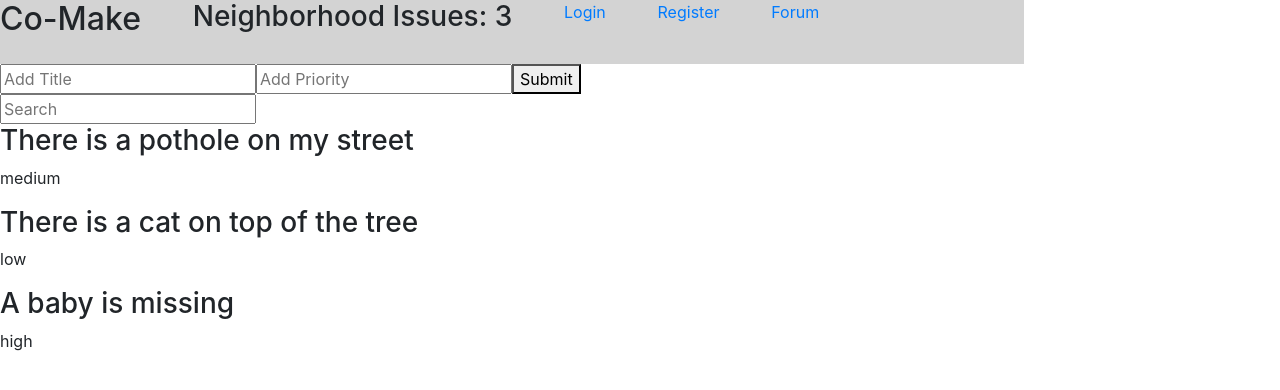
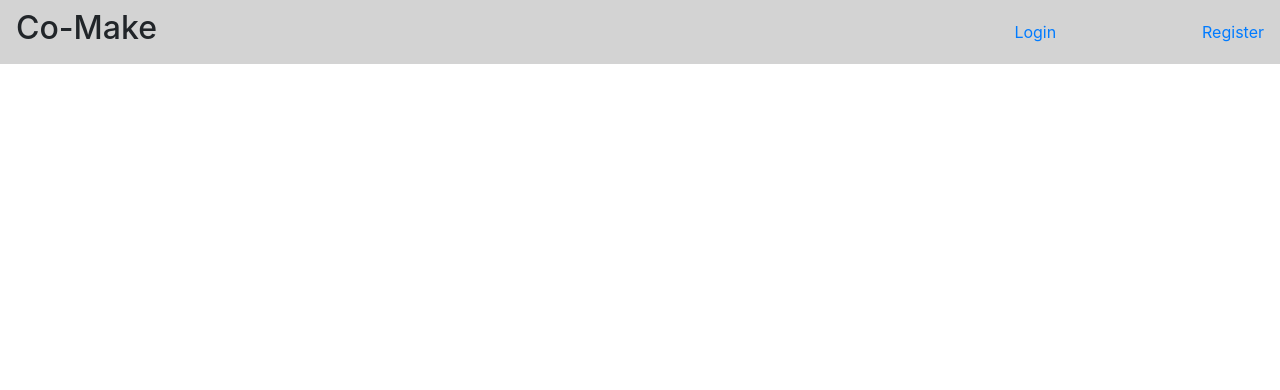
Before and after one commit to Build-Week-Co-make-5/Front-End, a React (Create React App) app in the folder co-make/: page /main-page in a window 1280 px wide. Shown: the top 390 px of the page. Built offline with nearby package versions, Linux system fonts and the light colour scheme.

Commit message:
amended login, registration and search forms

```diff
--- a/co-make/src/App.js
+++ b/co-make/src/App.js
@@ -22,7 +22,7 @@ function App() {
               return <RegistrationForm />;
             }}
           />
-          <Route path="/main-page" render={() => {
+          <Route path="/main" render={() => {
             return <IssueList />
           }} />
         </div>
--- a/co-make/src/components/IssueList.js
+++ b/co-make/src/components/IssueList.js
@@ -1,25 +1,36 @@
-import React, { useState, useContext } from "react";
+import React, { useState, useContext, useEffect } from "react";
 import Issue from "./Issue";
-import { IssueContext } from '../IssueContext';
+import { IssueContext } from "../IssueContext";
 import AddIssue from "./AddIssue";
 import SearchForm from "./SearchForm";
+import axios from "axios";
 
 const IssueList = () => {
-  const [issues, setIssues] = useContext(IssueContext);
+  // const [issues, setIssues] = useContext(IssueContext);
+  const [issues, setIssues] = useState([]);
+
+  useEffect(() => {
+    axios
+      .get("https://bw-pt-co-make5.herokuapp.com/api/issues")
+      .then(res => {
+        console.log("res", res);
+        // setIssues(res.data);
+      })
+      .catch(error => console.log(error));
+  }, []);
 
   return (
-    console.log(issues),
-    <div>
-    <AddIssue />
-    <SearchForm />
-      {issues.map(issue => (
-        <Issue
-          title={issue.title}
-          priority={issue.priority}
-          key={issue.id}
-        />
-      ))}
-    </div>
+    console.log("issues", issues),
+    (
+      <div>
+        <AddIssue />
+        <SearchForm issues={issues} />
+        {/* moved issues.map to SearchForm for search functionality */}
+        {/* {issues.map(issue => (
+          <Issue title={issue.title} priority={issue.priority} key={issue.id} />
+        ))} */}
+      </div>
+    )
   );
 };
 
--- a/co-make/src/components/LoginForm.js
+++ b/co-make/src/components/LoginForm.js
@@ -13,9 +13,8 @@ const LoginForm = ({ values, errors, touched, status }) => {
   }, [status]);
 
   return (
-    <div>
-      <Form className="login-form">
-        <label htmlFor="username">Username:</label>
+    <div className="login-form">
+      <Form>
         <Field
           id="username"
           type="text"
@@ -25,7 +24,6 @@ const LoginForm = ({ values, errors, touched, status }) => {
         {touched.username && errors.username && (
           <p className="errors">{errors.username}</p>
         )}
-        <label htmlFor="password">Password:</label>
         <Field
           id="password"
           type="password"
@@ -35,9 +33,10 @@ const LoginForm = ({ values, errors, touched, status }) => {
         {touched.password && errors.password && (
           <p className="errors">{errors.password}</p>
         )}
-        <label htmlFor="category">Category:</label>
+        <label htmlFor="category">
+          Category:
           <Field className="issue-select" as="select" name="category">
-          <option disabled value="Choose an option" />
+            <option disabled>Choose an option</option>
             <option value="neighbor">Neighbor</option>
             <option value="board-member">Board Member</option>
             <option value="parent">Parent</option>
@@ -46,13 +45,14 @@ const LoginForm = ({ values, errors, touched, status }) => {
             <option value="mayor">Mayor</option>
             <option value="social-worker">Social Worker</option>
           </Field>
+        </label>
         <label htmlFor="voting" className="checkbox-container">
           Voting
           <Field
             id="voting"
             type="checkbox"
             name="voting"
-            check={values.voting}
+            checked={values.voting}
           />
           <span className="checkmark" />
         </label>
@@ -65,6 +65,9 @@ const LoginForm = ({ values, errors, touched, status }) => {
           <ul key={user.id}>
             <li>Username: {user.username}</li>
             <li>Password: {user.password}</li>
+            <li>Category: {user.category}</li>
+            <li>Voting: {user.voting}</li>
+            <li>Notes: {user.notes}</li>
           </ul>
         );
       })}
@@ -90,7 +93,7 @@ const FormikLoginForm = withFormik({
   handleSubmit(values, { setStatus, resetForm }) {
     console.log("submitting", values);
     axios
-      .post("https://bw-pt-co-make5.herokuapp.com/", values)
+      .post("https://bw-pt-co-make5.herokuapp.com/api/issues", values)
       .then(res => {
         console.log("success", res);
         setStatus(res.data);
--- a/co-make/src/components/Navbar.js
+++ b/co-make/src/components/Navbar.js
@@ -2,19 +2,18 @@
 import React, { useContext } from "react";
 import { Link } from "react-router-dom";
 import { Navigation, Division } from "./Style";
-import { IssueContext } from '../IssueContext';
+import { IssueContext } from "../IssueContext";
 
 const Navbar = () => {
   const [issues, setIssues] = useContext(IssueContext);
 
   return (
     <Navigation className="navigation">
+      <h2>Co-Make</h2>
+      {/* <h4>Neighborhood Issues: {issues.length}</h4> */}
       <Division>
-        <h2>Co-Make</h2>
-        <h3>Neighborhood Issues: {issues.length}</h3>
         <Link to="/">Login</Link>
         <Link to="/register">Register</Link>
-        <Link to="/main-page">Forum</Link>
       </Division>
     </Navigation>
   );
--- a/co-make/src/components/RegistrationFrom.js
+++ b/co-make/src/components/RegistrationFrom.js
@@ -76,7 +76,7 @@ const FormikRegistrationForm = withFormik({
   handleSubmit(values, { setStatus, resetForm }) {
     console.log("submitting!", values);
     axios
-      .post("https://bw-pt-co-make5.herokuapp.com/", values)
+      .post("https://bw-pt-co-make5.herokuapp.com/api/issues", values)
       .then(res => {
         console.log("success", res);
         setStatus(res.data);
--- a/co-make/src/components/SearchForm.js
+++ b/co-make/src/components/SearchForm.js
@@ -9,25 +9,41 @@ const SearchForm = ({ issues }) => {
     setSearchTerm(e.target.value);
   };
 
-//   useEffect(() => {
-//     const results = issues.filter(issue => {
-//       return issue.title.toLowerCase().includes(searchTerm.toLowerCase());
-//     });
+  useEffect(() => {
+    const results = issues.filter(issue => {
+      return issue.title.toLowerCase().includes(searchTerm.toLowerCase());
+    });
 
-//     setSearchResults(results);
-//   }, [searchTerm, issues]);
+    setSearchResults(results);
+  }, [searchTerm, issues]);
 
   return (
+    // console.log("searchResults", searchResults),
     <div>
       <section className="search-form">
         <form>
-            <input id="title" type="text" name="textfield" placeholder="Search" onChange={handleChange} value={searchTerm} />
+          <input
+            id="title"
+            type="text"
+            name="textfield"
+            placeholder="Search"
+            onChange={handleChange}
+            value={searchTerm}
+          />
         </form>
       </section>
       <div className="issue-list">
-        {/* {searchResults.map(issue => {
-            return <Issue title={issue.title} priority={issue.priority} />
-        })} */}
+        {/*
+          {searchResults.map(issue => {
+          return (
+            <Issue
+              title={issue.title}
+              priority={issue.priority}
+              key={issue.id}
+            />
+          );
+        })}
+        */}
       </div>
     </div>
   );
--- a/co-make/src/components/Style.js
+++ b/co-make/src/components/Style.js
@@ -1,19 +1,30 @@
-// // Navbar.js
-// export const NavContainer = styled.div`
-//     display: flex;
-//     justify-content: space-between;
-//     width: 90%;
-//     margin: 0 auto;
-// `;
-
-// export const Nav = styled.div`
-//   display: flex;
-//   justify-content: space-between;
-//   width: 20%;
-// `;
-
 // Yen
 import styled from "styled-components";
+
+// Navbar.js
+export const Navigation = styled.div`
+  height: 4rem;
+  background: lightgrey;
+  display: flex;
+  justify-content: space-between;
+  align-items: center;
+  padding: 0 1rem;
+`;
+
+export const Division = styled.div`
+  display: flex;
+  width: 20%;
+  // background: black;
+  justify-content: space-between;
+`;
+
+// LoginForm.js
+// export const Login = styled.div`
+//   width: 50%;
+//   margin: 1rem auto 0;
+//   display: flex;
+//   flex-direction: column;
+// `;
 
 // RegistrationForm.js
 export const Register = styled.div`
@@ -26,25 +37,3 @@ export const Register = styled.div`
   align-items: center;
   height: 40vh;
 `;
-
-export const Navigation = styled.div`
-  display: flex;
-  flex-direction: row;
-  justfy-content: flex-end;
-  height: 4rem;
-  background: lightgrey;
-  width: 80%;
-`;
-
-export const Division = styled.div`
-  display: flex;
-  // background: blue;
-  width: 80%;
-  justify-content: space-between;
-`;
-
-export const Form = styled.div`
-  display: flex;
-  flex-direction: column;
-
-`;
```
Lines whose indentation alone changed are shown as unchanged.
